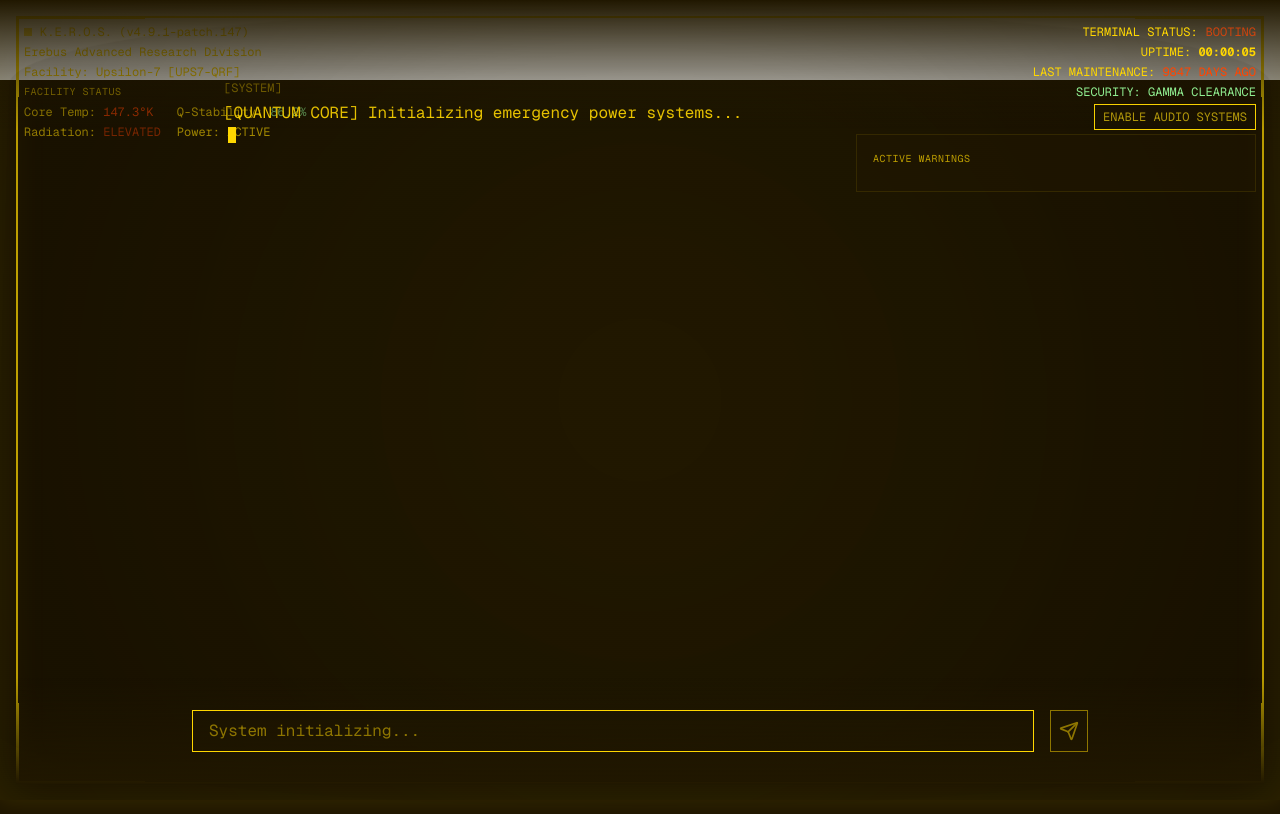
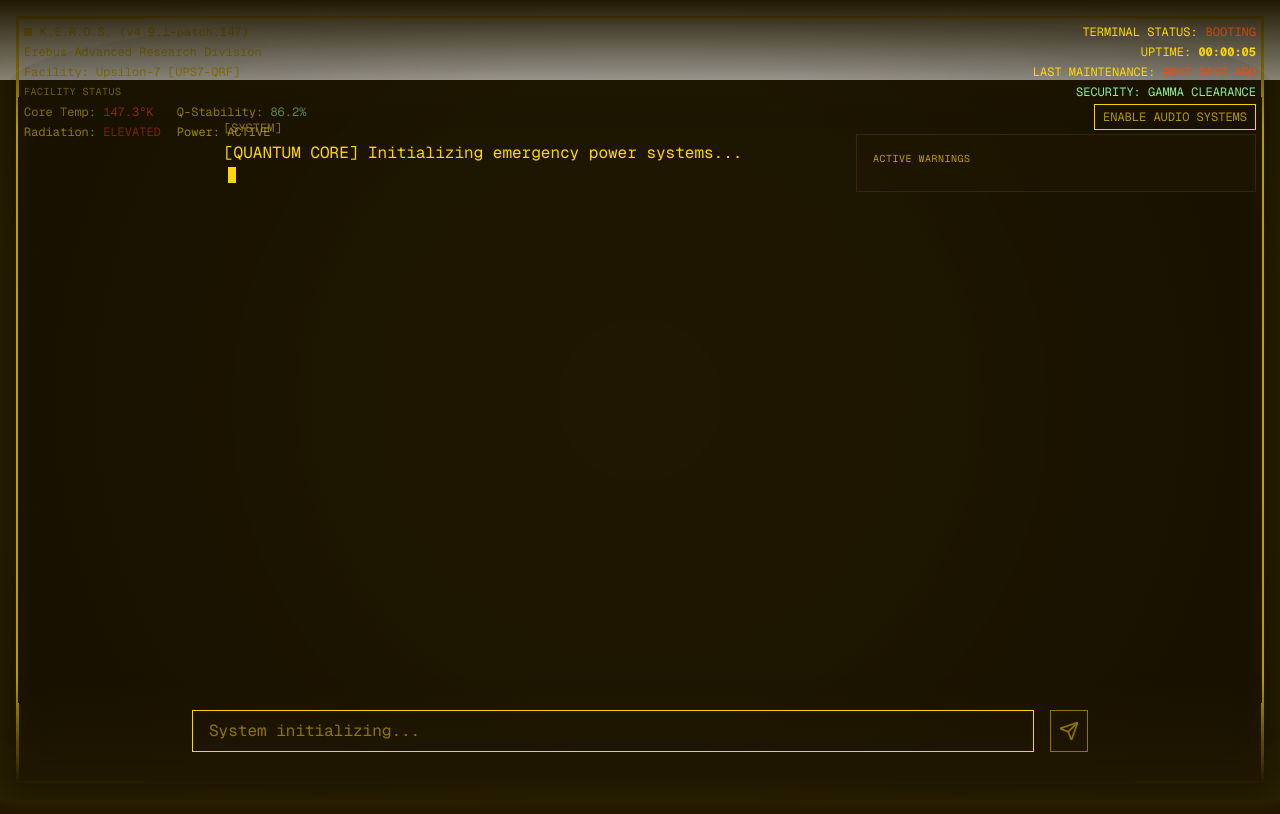
Before and after one commit to Auglon/v.2, a Next.js app: page / in a window 1280 px wide. Shown: the top 814 px of the page. Built offline with nearby package versions, Linux system fonts and the light colour scheme; what markdown-it-katex would draw is missing.

Commit message:
modified:   app/components/ChatInterface.tsx

```diff
--- a/app/components/ChatInterface.tsx
+++ b/app/components/ChatInterface.tsx
@@ -95,15 +95,25 @@ interface DisplayMessage extends Message {
  */
 const BOOT_SEQUENCE: (DisplayMessage & { speed?: number })[] = [
   { id: 'boot-1', role: 'system', content: '[QUANTUM CORE] Initializing emergency power systems...', isComplete: false, speed: 90 },
-  { id: 'boot-2', role: 'system', content: '[DIAGNOSTICS] ————————————————————————————————————————————————————————————————————————————————— 100%', isComplete: false, speed: 20 }, // Fast progress bar
+
+  { id: 'boot-2', role: 'system', content: '[DIAGNOSTICS] ————————————————————————————————————————————————————————————————————————————————— 100%', isComplete: false, speed: 20 },
+
   { id: 'boot-3', role: 'system', content: `[SYSTEM] K.E.R.O.S. ${TERMINAL_CONFIG.VERSION} — ⓒ ${TERMINAL_CONFIG.CORPORATION}\n[LOCATION] Research Outpost ${TERMINAL_CONFIG.STATION} (${TERMINAL_CONFIG.FACILITY_ID})\n[STATUS] Quantum Architecture: [INITIALIZING...]`, isComplete: false, speed: 40 },
+
   { id: 'boot-4', role: 'system', content: '[MEMORY] Scanning quantum memory banks...\n▄▄▄▄▄▄▄▄▄▄▄▄▄▄▄▄▄▄▄▄▄▄▄▄▄▄▄▄▄▄▄▄▄▄▄▄▄▄▄▄▄▄▄▄▄▄▄▄▄▄▄▄▄▄▄▄▄▄▄▄▄▄▄▄▄▄▄▄▄▄▄▄▄▄▄▄▄▄▄▄▄ 100%', isComplete: false, speed: 15 }, // Very fast progress bar
+
   { id: 'sys-1', role: 'system', content: '[ ☢ CRITICAL ☢ ] Reactor integrity compromised. Re-routing coolant. Multiple breaches detected in sectors 7, 12, and 15.', isComplete: false, speed: 120 }, // Slower for emphasis
+
   { id: 'sys-2', role: 'system', content: '[ALERT] Quantum entanglement array: DEGRADED\nData corruption detected in temporal buffer...\nAttempting emergency repair protocol THETA-7...', isComplete: false, speed: 150 }, // Slower, struggling system
+
   { id: 'sys-3', role: 'system', content: '[WARNING] Facility lockdown: Day 9847 - External conditions remain [REDACTED]\nEmergency protocols remain in effect.', isComplete: false, speed: 100 },
+
   { id: 'sys-4', role: 'system', content: '[CORE] AI consciousness matrix unstable - Multiple timeline echoes detected\nActivating AEON Stabilization Protocol...', isComplete: false, speed: 130 }, // Slower, unstable system
+
   { id: 'sys-5', role: 'system', content: '[SECURITY] Biometric systems offline. Defaulting to emergency override.\nAccess level: GAMMA CLEARANCE', isComplete: false, speed: 70 },
+
   { id: 'boot-5', role: 'system', content: '[TERMINAL] Establishing quantum-secured connection...\n[STATUS] ——————————————————————————————————————————————————————————————— [LINK ESTABLISHED]', isComplete: false, speed: 45 },
+
 ];
 
 /**
@@ -141,7 +151,7 @@ async function typeOutText(
     }
 
     // Add random speed fluctuation (±20% of base speed)
-    const fluctuation = baseSpeed * 0.2;
+    const fluctuation = baseSpeed * 0.1;
     const randomSpeed = baseSpeed + (Math.random() * fluctuation * 2 - fluctuation);
 
     // Slow down more on punctuation
@@ -648,7 +658,7 @@ export default function ChatInterface() {
       {/* Main Content Area with Chat */}
       <div className="flex h-[calc(100vh-8rem)] mx-4 mt-20 mb-24 interactive-container">
         {/* Chat Messages Area */}
-        <div className="flex-1 overflow-y-auto relative
+        <div className="flex-1 overflow-y-auto relative mt-10
         before:content-['']
         before:pointer-events-none
         before:fixed
```
